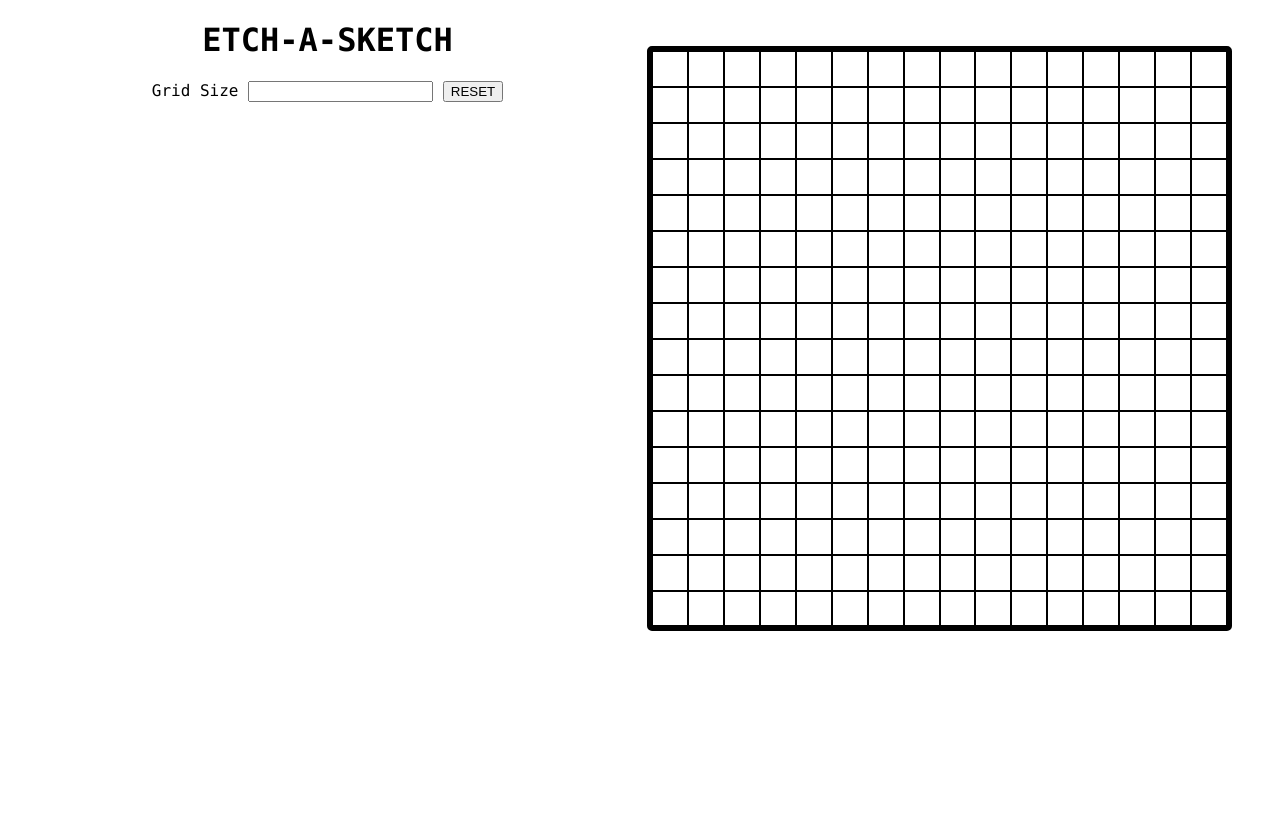
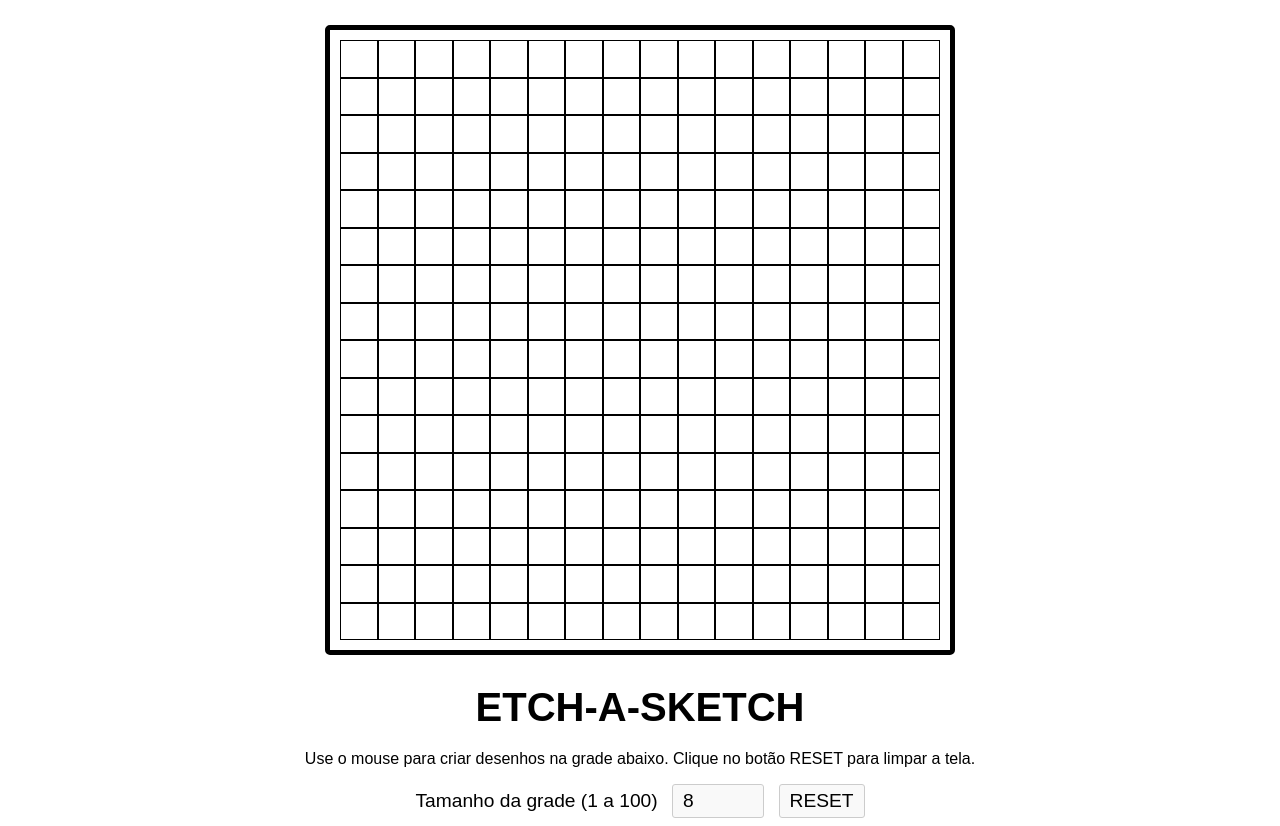
Before and after one commit to RobsonCardozo/Etch-A-Sketch, a plain HTML site: page index.html in a window 1280 px wide. Before the commit the page ends 800 px from the top, so only its background shows below. Drawn offline with Linux system fonts and the light colour scheme.

Commit message:
update 2.0

```diff
--- a/index.html
+++ b/index.html
@@ -1,29 +1,30 @@
 <!DOCTYPE html>
 <html lang="en">
-
 <head>
   <meta charset="UTF-8">
   <meta name="viewport" content="width=device-width, initial-scale=1.0" />
   <title>Etch-A-Sketch</title>
   <!--Author: Robson Leão Cardozo-->
   <!--https://github.com/RobsonCardozo-->
-
+  <!--Adicione um favicon-->
+  <link rel="shortcut icon" type="image/png" href="favicon.png"/>
   <link rel="stylesheet" type="text/css" href="style.css">
 </head>
-
 <body>
   <div class="right">
     <div class="gridContainer"></div>
   </div>
-
   <div class="page">
     <h1>ETCH-A-SKETCH</h1>
-    <label for="quantity">Grid Size</label>
-    <input type="number" id="quantity" name="quantity"/>
-    <button class="reset">RESET</button>
+<!--Adicione uma seção de instruções-->
+<p>Use o mouse para criar desenhos na grade abaixo. Clique no botão RESET para limpar a tela.</p>
+
+<label for="quantity">Tamanho da grade (1 a 100)</label>
+<input type="number" id="quantity" name="quantity" min="1" max="64" value="8"/>
+
+<button class="reset">RESET</button>
   </div>
-
+  <!--Adicione comentários-->
   <script src="script.js"></script>
 </body>
-
 </html>
--- a/script.js
+++ b/script.js
@@ -1,46 +1,47 @@
+// Selecionando elementos da DOM
 const grid = document.querySelector(".gridContainer");
 const userInput = document.getElementById("quantity");
 const resetButton = document.querySelector(".reset");
 
-createGrid = () => {
+// Cria a grade inicial
+function createGrid() {
   for (let i = 0; i < 256; i++) {
     const div = document.createElement("div");
     div.classList.add("square");
     grid.appendChild(div);
   }
-};
+}
 
-updateGrid = () => {
+// Atualiza a grade com o tamanho selecionado pelo usuário
+function updateGrid() {
   grid.innerHTML = "";
-  grid.style.setProperty(
-    "grid-template-columns",
-    `repeat(${userInput.value}, 2fr)`
-  );
-  grid.style.setProperty(
-    "grid-template-rows",
-    `repeat(${userInput.value}, 2fr)`
-  );
+  grid.style.setProperty("grid-template-columns", `repeat(${userInput.value}, 2fr)`);
+  grid.style.setProperty("grid-template-rows", `repeat(${userInput.value}, 2fr)`);
   for (let i = 0; i < userInput.value * userInput.value; i++) {
     const div = document.createElement("div");
     div.classList.add("square");
     grid.appendChild(div);
   }
-  console.log(userInput.value);
-};
+}
 
-const square = document.querySelector("div");
-square.addEventListener("mouseover", function(event) {
-  event.target.classList.replace("square", "color");
+// Altera a cor do quadrado ao passar o mouse sobre ele
+grid.addEventListener("mouseover", function(event) {
+  if (event.target.matches(".square")) {
+    event.target.classList.add("color");
+  }
 });
 
+// Atualiza a grade quando o usuário seleciona um novo tamanho
 userInput.addEventListener("change", updateGrid);
 
+// Reinicia a grade para o tamanho inicial quando o botão "RESET" é clicado
 resetButton.addEventListener("click", function() {
   grid.innerHTML = "";
   userInput.value = "";
-  grid.style.setProperty("grid-template-columns", `repeat(16, 2fr)`);
-  grid.style.setProperty("grid-template-rows", `repeat(16, 2fr)`);
+  grid.style.setProperty("grid-template-columns", "repeat(16, 2fr)");
+  grid.style.setProperty("grid-template-rows", "repeat(16, 2fr)");
   createGrid();
 });
 
+// Cria a grade inicial quando a página é carregada
 createGrid();
--- a/style.css
+++ b/style.css
@@ -1,14 +1,39 @@
-html {
+body {
+  font-family: 'Arial', sans-serif;
   text-align: center;
-    font-family: Monaco;
 }
 
-  .right {
-    float: right;
+h1 {
+  font-size: 2.5rem;
+  margin-bottom: 20px;
 }
 
-  .left {
-    display: inline-block;
+.page {
+  margin-top: 30px;
+}
+
+label {
+  font-size: 1.2rem;
+  margin-right: 10px;
+}
+
+input[type='number'] {
+  font-size: 1.2rem;
+  padding: 5px 10px;
+  margin-right: 10px;
+  width: 70px;
+  border: 1px solid #ccc;
+  border-radius: 3px;
+  background-color: #f9f9f9;
+}
+
+button {
+  font-size: 1.2rem;
+  padding: 5px 10px;
+  border: 1px solid #ccc;
+  border-radius: 3px;
+  background-color: #f9f9f9;
+  cursor: pointer;
 }
 
 .square {
@@ -23,12 +48,14 @@ html {
 
 .gridContainer {
   margin-top: 25px;
-    margin-right: 40px;
-    display: inline-grid;
-    grid-template-columns: repeat(16, 2fr);
-    grid-template-rows: repeat(16, 2fr);
+  margin-right: auto;
+  margin-left: auto;
+  display: grid;
+  grid-template-columns: repeat(16, 1fr);
+  grid-template-rows: repeat(16, 1fr);
   border: 5px solid black;
   border-radius: 5px;
-    height: 575px;
-    width: 575px;
+  height: 600px;
+  width: 600px;
+  padding: 10px;
 }
```
Lines whose indentation alone changed are shown as unchanged.
